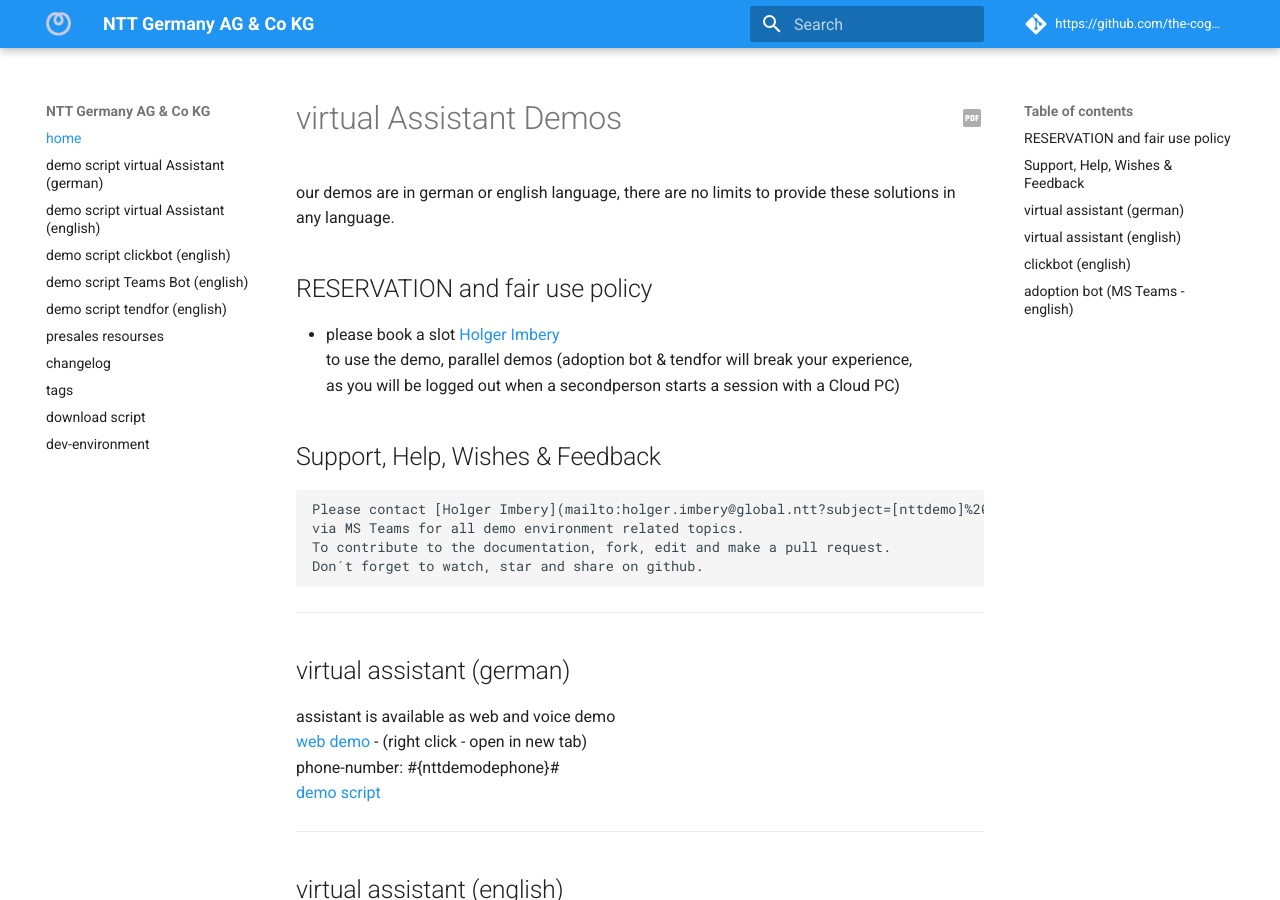
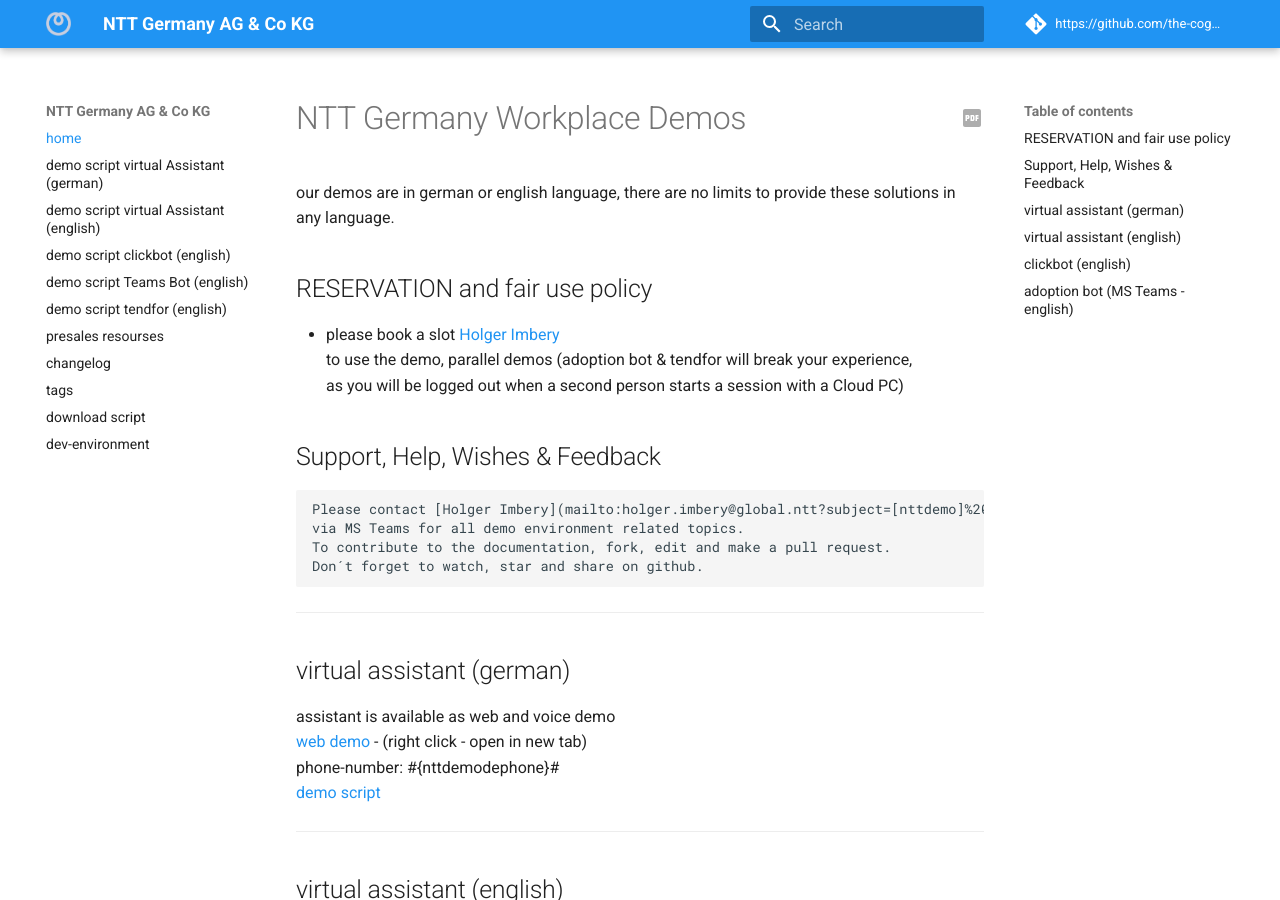
Before and after one commit to the-cognitiveservices-ninja/demo-environment, an MkDocs documentation site: the page built from docs/index.md, in a window 1280 px wide and 900 px high. Built offline with MkDocs 1.6.1 and Material for MkDocs 9.7.7, drawn with Linux system fonts in a browser that asks for light colours; comment, search, counter and statistics services are not loaded.

Commit message:
headline

```diff
--- a/docs/index.md
+++ b/docs/index.md
@@ -1,11 +1,11 @@
-# virtual Assistant Demos
+# NTT Germany Workplace Demos
 
 our demos are in german or english language, there are no limits to provide these solutions in any language.
 
 ## RESERVATION and fair use policy
    - please book a slot [Holger Imbery](mailto:holger.imbery@global.ntt?subject=[nttdemo]%20Booking%20of%20Slot)
      to use the demo, parallel demos (adoption bot &    tendfor will break your experience,
-     as you will be logged out when a secondperson starts a session with a Cloud PC)
+     as you will be logged out when a second person starts a session with a Cloud PC)
 
 
 ## Support, Help, Wishes & Feedback
```
